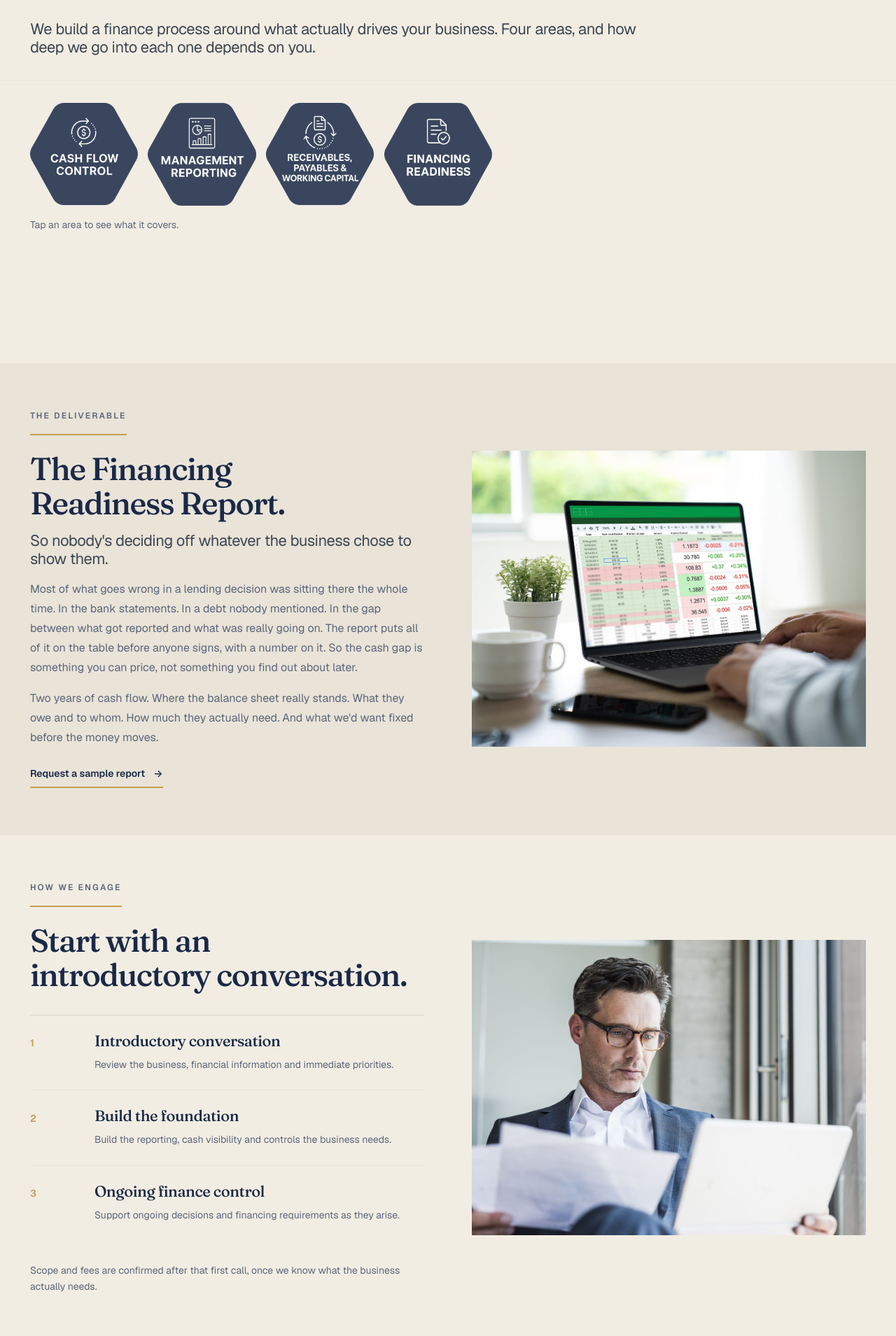
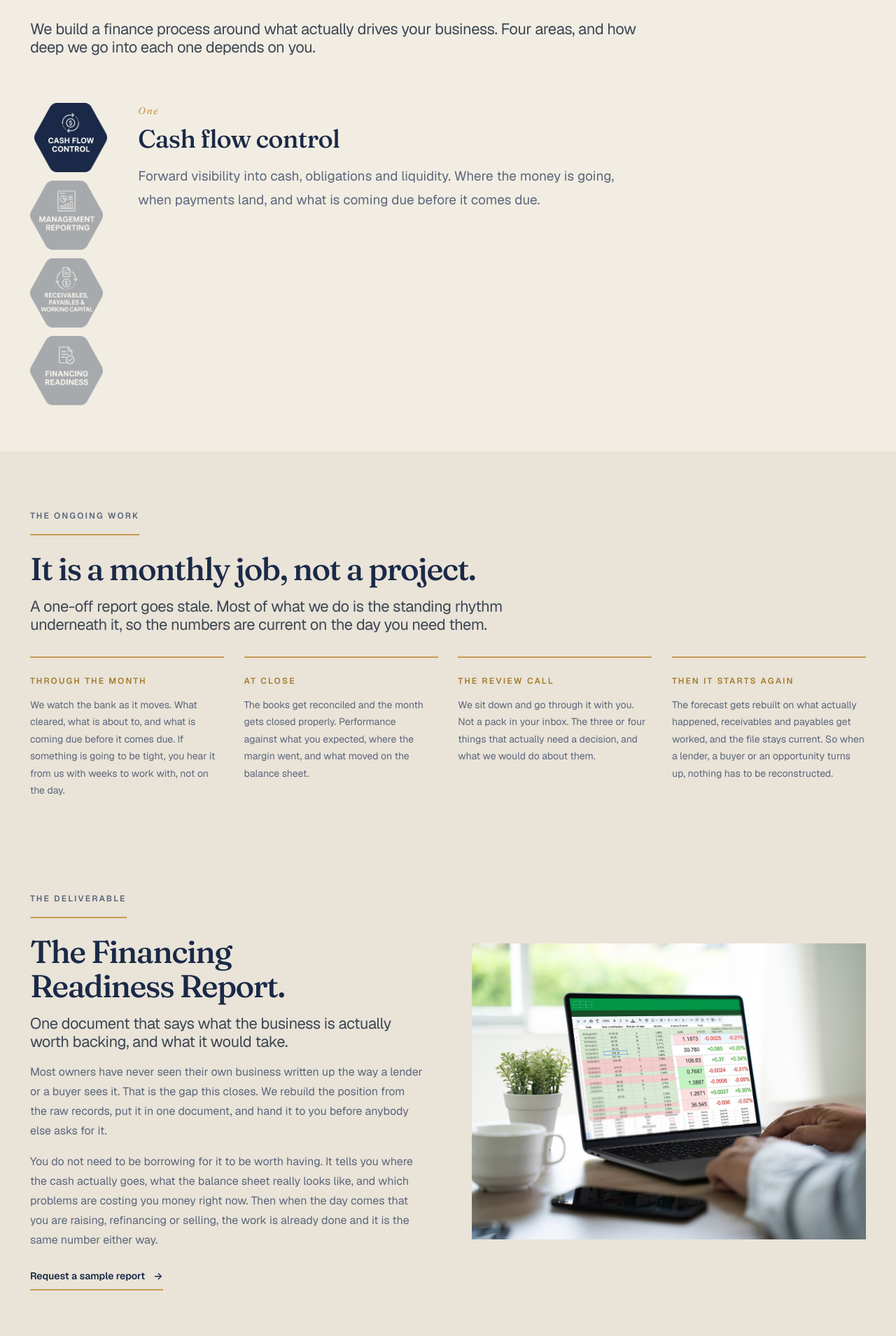
Before and after one commit to AFgroup360/website, a PHP site: page /services.html in a window 1280 px wide. Shown: the part 408-2317 px from the top of the page at 70% size. Run offline with PHP 8.4, Linux system fonts and the light colour scheme.

Commit message:
About: fold the experience into the bio. Services: monthly work and the report
About
- Dropped "Where the experience comes from" and its four location blurbs.
  The experience is now two paragraphs inside the founder bio, kept broad:
  both sides of the financing table, the sectors, and what that is worth to
  an owner and to a capital provider. No places, no employers.
- The supplied image becomes the page background, desaturated toward the
  brand navy the same way the home hero is.
- About 4025 to 3215.

Services
- The four tiles now stack down the left with the detail beside them, so
  the choice and the answer sit side by side. Tiles are 104px. One is
  always open, and the panel animates in rather than snapping.
- New section on the ongoing monthly work: through the month, at close, the
  review call, then it starts again. This is the part that was missing.
- The Financing Readiness Report section is rewritten around why a business
  wants one before anybody asks for it, and what it is worth at financing
  or sale. Added what is actually inside it, drawn from the structure of a
  real report: the verdict, the trailing cash flow, the obligations, the
  use of proceeds, the valuation logic, and the evidence standard.
- Dropped the third engagement step, which the new monthly section covers.

Co-Authored-By: Claude Opus 5 <noreply@anthropic.com>
Claude-Session: https://claude.ai/code/session_014HeX2eCQpZKdnhGt1WQaZM

```diff
--- a/css/main.css
+++ b/css/main.css
@@ -1434,17 +1434,20 @@ button.nav__link--parent {
   line-height: var(--leading-loose);
 }
 
-/* The four areas as tiles. Click one, its detail opens underneath the row.
-   Kept deliberately small so the tiles and the detail share one screen. */
+/* The four areas. Tiles stack down the left, the detail reads beside them. */
+.areas {
+  display: grid;
+  grid-template-columns: 104px minmax(0, 1fr);
+  gap: clamp(1.5rem, 0.75rem + 3vw, 4rem);
+  align-items: start;
+}
 .areas__tiles {
   display: grid;
-  grid-template-columns: repeat(4, minmax(0, 1fr));
-  gap: clamp(0.5rem, 0.25rem + 0.8vw, 1rem);
-  align-items: start;
-  max-width: 660px;
-}
-@media (max-width: 760px) {
-  .areas__tiles { grid-template-columns: repeat(2, minmax(0, 1fr)); max-width: 340px; }
+  gap: var(--space-3);
+}
+@media (max-width: 700px) {
+  .areas { grid-template-columns: 1fr; gap: var(--space-5); }
+  .areas__tiles { grid-auto-flow: column; grid-auto-columns: minmax(0, 1fr); }
 }
 
 .area {
@@ -1453,41 +1456,92 @@ button.nav__link--parent {
   background: none;
   cursor: pointer;
   line-height: 0;
-  opacity: 0.38;
-  transition: opacity .18s ease, transform .18s ease;
+  opacity: 0.34;
+  transition: opacity .2s ease, transform .2s ease;
 }
 .area img { width: 100%; height: auto; }
-.area:hover, .area:focus-visible { opacity: 0.75; }
-.areas:not([data-open]) .area { opacity: 0.85; }
-.areas:not([data-open]) .area:hover { opacity: 1; }
-.areas[data-open] .area[aria-selected="true"] { opacity: 1; transform: translateY(-3px); }
+.area:hover { opacity: 0.7; }
+.area[aria-selected="true"] { opacity: 1; transform: translateX(6px); }
+@media (max-width: 700px) {
+  .area[aria-selected="true"] { transform: translateY(-4px); }
+}
 .area:focus-visible { outline: 2px solid var(--accent); outline-offset: 5px; }
 
-.areas__hint {
-  margin-top: var(--space-4);
-  font-size: var(--text-sm);
-  color: var(--text-muted);
-}
-.areas[data-open] .areas__hint { display: none; }
-
-/* A fixed slot for the detail so opening one does not shove the page around. */
-.areas__detail { min-height: 7.5rem; }
-.area-panel {
-  margin-top: var(--space-4);
-  padding-top: var(--space-4);
-  border-top: 1px solid var(--border);
-}
-.area-panel p {
-  max-width: 60ch;
+/* The detail holds its own height so switching tiles does not jump the page. */
+.areas__detail { min-height: 15rem; }
+@media (max-width: 700px) { .areas__detail { min-height: 12rem; } }
+
+.area-panel__num {
+  font-family: var(--font-serif);
+  font-size: var(--text-sm);
+  font-style: italic;
+  letter-spacing: var(--tracking-wide);
+  color: var(--accent);
+  margin-bottom: var(--space-2);
+}
+.area-panel h3 {
+  font-size: clamp(1.5rem, 1.1rem + 1.6vw, 2.25rem);
+  line-height: var(--leading-snug);
+  letter-spacing: var(--tracking-tight);
+  margin-bottom: var(--space-4);
+}
+.area-panel p:last-child {
+  max-width: 54ch;
   font-size: var(--text-lg);
   line-height: var(--leading-loose);
-  color: var(--text-strong);
+  color: var(--text-muted);
+}
+/* Each panel arrives rather than snapping in. */
+.area-panel:not([hidden]) > * { animation: areaIn .42s cubic-bezier(.2,.7,.3,1) both; }
+.area-panel:not([hidden]) > *:nth-child(2) { animation-delay: .05s; }
+.area-panel:not([hidden]) > *:nth-child(3) { animation-delay: .1s; }
+@keyframes areaIn {
+  from { opacity: 0; transform: translateY(10px); }
+  to   { opacity: 1; transform: none; }
 }
 
 @media (prefers-reduced-motion: reduce) {
   .area { transition: none; }
-  .areas[data-open] .area[aria-selected="true"] { transform: none; }
-}
+  .area[aria-selected="true"] { transform: none; }
+  .area-panel:not([hidden]) > * { animation: none; }
+}
+
+/* The monthly rhythm. A loop, so the last step points back to the first. */
+.cycle {
+  list-style: none;
+  margin: var(--space-6) 0 0;
+  padding: 0;
+  display: grid;
+  grid-template-columns: repeat(4, minmax(0, 1fr));
+  gap: clamp(1rem, 0.5rem + 1.6vw, 2.25rem);
+  counter-reset: cycle;
+}
+@media (max-width: 900px) { .cycle { grid-template-columns: repeat(2, minmax(0, 1fr)); } }
+@media (max-width: 560px) { .cycle { grid-template-columns: 1fr; } }
+
+.cycle__step {
+  position: relative;
+  padding-top: var(--space-5);
+  border-top: 2px solid var(--amber-500);
+}
+.cycle__when {
+  display: block;
+  font-size: var(--text-xs);
+  font-weight: 600;
+  letter-spacing: var(--tracking-wider);
+  text-transform: uppercase;
+  color: var(--accent-strong);
+  margin-bottom: var(--space-3);
+}
+.cycle__step p {
+  font-size: var(--text-sm);
+  line-height: var(--leading-loose);
+  color: var(--text-muted);
+}
+
+/* Consecutive body paragraphs need air between them. */
+.lede + .lede,
+.split > div > p + p { margin-top: var(--space-4); }
 
 /* The mission line. A quote, so it is set as one. */
 .mission { margin: 0; }
--- a/js/main.js
+++ b/js/main.js
@@ -217,15 +217,12 @@
     if (!tabs.length) return;
 
     function show(tab) {
-      var isOpen = tab && tab.getAttribute('aria-selected') === 'true';
       tabs.forEach(function (t) {
         var panel = document.getElementById(t.getAttribute('aria-controls'));
-        var on = t === tab && !isOpen;
+        var on = t === tab;
         t.setAttribute('aria-selected', on ? 'true' : 'false');
         if (panel) panel.hidden = !on;
       });
-      if (tab && !isOpen) group.setAttribute('data-open', '');
-      else group.removeAttribute('data-open');
     }
 
     tabs.forEach(function (tab, i) {
--- a/services.html
+++ b/services.html
@@ -68,9 +68,9 @@
 <section class="section" style="padding-top:var(--space-6)">
   <div class="container">
     <div class="areas reveal">
-      <div class="areas__tiles" role="tablist" aria-label="What we cover">
+      <div class="areas__tiles" role="tablist" aria-orientation="vertical" aria-label="What we cover">
         <button class="area" type="button" role="tab" id="tab-cash"
-                aria-controls="panel-cash" aria-selected="false">
+                aria-controls="panel-cash" aria-selected="true">
           <img src="assets/img/area-cash-flow.png" width="480" height="457"
                alt="Cash flow control" loading="lazy">
         </button>
@@ -91,22 +91,28 @@
         </button>
       </div>
 
-      <p class="areas__hint">Tap an area to see what it covers.</p>
-
       <div class="areas__detail">
-      <div class="area-panel" id="panel-cash" role="tabpanel" aria-labelledby="tab-cash" hidden>
+        <div class="area-panel" id="panel-cash" role="tabpanel" aria-labelledby="tab-cash">
+          <p class="area-panel__num">One</p>
+          <h3>Cash flow control</h3>
           <p>Forward visibility into cash, obligations and liquidity. Where the money is
             going, when payments land, and what is coming due before it comes due.</p>
         </div>
         <div class="area-panel" id="panel-reporting" role="tabpanel" aria-labelledby="tab-reporting" hidden>
+          <p class="area-panel__num">Two</p>
+          <h3>Management reporting</h3>
           <p>A monthly close you can rely on, with performance against what you expected,
             statements that reconcile, and a review call to go through it.</p>
         </div>
         <div class="area-panel" id="panel-capital" role="tabpanel" aria-labelledby="tab-capital" hidden>
+          <p class="area-panel__num">Three</p>
+          <h3>Receivables, payables and working capital</h3>
           <p>Who owes you, who you owe, what is sitting in inventory, and how the timing
             between them is affecting cash.</p>
         </div>
         <div class="area-panel" id="panel-readiness" role="tabpanel" aria-labelledby="tab-readiness" hidden>
+          <p class="area-panel__num">Four</p>
+          <h3>Financing readiness</h3>
           <p>We review the position behind the request, surface what would slow a lender
             down, and organise the analysis for management. We prepare the package. We
             don't broker or arrange the financing.</p>
@@ -116,23 +122,62 @@
   </div>
 </section>
 
+<section class="section section--sunken">
+  <div class="container">
+    <div class="section-head reveal">
+      <p class="eyebrow">The ongoing work</p>
+      <h2>It is a monthly job, not a project.</h2>
+      <p class="lede">A one-off report goes stale. Most of what we do is the standing
+        rhythm underneath it, so the numbers are current on the day you need them.</p>
+    </div>
+
+    <ol class="cycle reveal" role="list">
+      <li class="cycle__step">
+        <span class="cycle__when">Through the month</span>
+        <p>We watch the bank as it moves. What cleared, what is about to, and what is
+          coming due before it comes due. If something is going to be tight, you hear it
+          from us with weeks to work with, not on the day.</p>
+      </li>
+      <li class="cycle__step">
+        <span class="cycle__when">At close</span>
+        <p>The books get reconciled and the month gets closed properly. Performance
+          against what you expected, where the margin went, and what moved on the
+          balance sheet.</p>
+      </li>
+      <li class="cycle__step">
+        <span class="cycle__when">The review call</span>
+        <p>We sit down and go through it with you. Not a pack in your inbox. The three
+          or four things that actually need a decision, and what we would do about
+          them.</p>
+      </li>
+      <li class="cycle__step">
+        <span class="cycle__when">Then it starts again</span>
+        <p>The forecast gets rebuilt on what actually happened, receivables and payables
+          get worked, and the file stays current. So when a lender, a buyer or an
+          opportunity turns up, nothing has to be reconstructed.</p>
+      </li>
+    </ol>
+  </div>
+</section>
+
 <section class="section section--sunken" id="frr">
   <div class="container split">
     <div class="reveal">
       <p class="eyebrow">The deliverable</p>
       <h2>The Financing Readiness Report.</h2>
-      <p class="lede" style="margin-top:var(--space-4)">So nobody's deciding off
-        whatever the business chose to show them.</p>
+      <p class="lede" style="margin-top:var(--space-4)">One document that says what the
+        business is actually worth backing, and what it would take.</p>
       <p style="margin-top:var(--space-4);color:var(--text-muted);line-height:var(--leading-loose)">
-        Most of what goes wrong in a lending decision was sitting there the whole time.
-        In the bank statements. In a debt nobody mentioned. In the gap between what got
-        reported and what was really going on. The report puts all of it on the table
-        before anyone signs, with a number on it. So the cash gap is something you can
-        price, not something you find out about later.</p>
+        Most owners have never seen their own business written up the way a lender or a
+        buyer sees it. That is the gap this closes. We rebuild the position from the raw
+        records, put it in one document, and hand it to you before anybody else asks for
+        it.</p>
       <p style="margin-top:var(--space-4);color:var(--text-muted);line-height:var(--leading-loose)">
-        Two years of cash flow. Where the balance sheet really stands. What they owe
-        and to whom. How much they actually need. And what we'd want fixed before the
-        money moves.</p>
+        You do not need to be borrowing for it to be worth having. It tells you where
+        the cash actually goes, what the balance sheet really looks like, and which
+        problems are costing you money right now. Then when the day comes that you are
+        raising, refinancing or selling, the work is already done and it is the same
+        number either way.</p>
       <p style="margin-top:var(--space-5)">
         <a class="link-arrow" href="contact.html">Request a sample report
           <span aria-hidden="true">&rarr;</span></a>
@@ -142,6 +187,47 @@
       <img src="assets/img/photo-financial-spreadsheet.jpg"
            alt="Financing readiness analysis and supporting schedules" loading="lazy">
     </div>
+  </div>
+</section>
+
+<section class="section">
+  <div class="container">
+    <div class="section-head reveal">
+      <h2>What is inside it.</h2>
+    </div>
+    <ul class="showcase__list showcase__list--lg reveal" role="list" style="max-width:72ch">
+      <li class="showcase__item">
+        <strong>A verdict, on the first page</strong>
+        <span>Financeable, not financeable, or financeable on conditions. Stated plainly,
+          with the conditions listed, so nobody has to read thirty pages to find the
+          answer.</span>
+      </li>
+      <li class="showcase__item">
+        <strong>Two years of cash flow, month by month</strong>
+        <span>Operating cash separated from owner and related-party movement, so you can
+          see what the business actually produces and what was carrying it.</span>
+      </li>
+      <li class="showcase__item">
+        <strong>The obligations, all of them</strong>
+        <span>Every loan, lease, tax arrear and supplier balance, with amounts, terms and
+          where each one sits in the queue.</span>
+      </li>
+      <li class="showcase__item">
+        <strong>What the money would be used for</strong>
+        <span>Sized against the gap we measured, not against what someone hoped to ask
+          for, and set out so a credit team can follow it.</span>
+      </li>
+      <li class="showcase__item">
+        <strong>What the business is worth, and what changes it</strong>
+        <span>Valuation logic and a pro forma showing the position after the conditions
+          are met. This is the part that matters in a sale.</span>
+      </li>
+    </ul>
+
+    <p class="reveal" style="margin-top:var(--space-6);font-size:var(--text-xl);font-weight:500;letter-spacing:var(--tracking-tight);color:var(--text-strong);max-width:58ch">
+      Every figure is traced back to a bank statement, and every open question is put to
+      management and answered in writing before the report goes out. What cannot be tied
+      out is disclosed rather than smoothed over.</p>
   </div>
 </section>
 
@@ -160,11 +246,6 @@
           <span class="step__num">2</span>
           <div><h3>Build the foundation</h3>
             <p>Build the reporting, cash visibility and controls the business needs.</p></div>
-        </div>
-        <div class="step">
-          <span class="step__num">3</span>
-          <div><h3>Ongoing finance control</h3>
-            <p>Support ongoing decisions and financing requirements as they arise.</p></div>
         </div>
       </div>
       <p class="reveal" style="margin-top:var(--space-6);color:var(--text-muted);font-size:var(--text-sm)">
```
Also changed, not shown: about.html (+13 -47 lines), tools/pages/about.html (+13 -47 lines), tools/pages/services.html (+101 -20 lines), assets/img/about-bg.jpg (added). Lines whose indentation alone changed are shown as unchanged.
